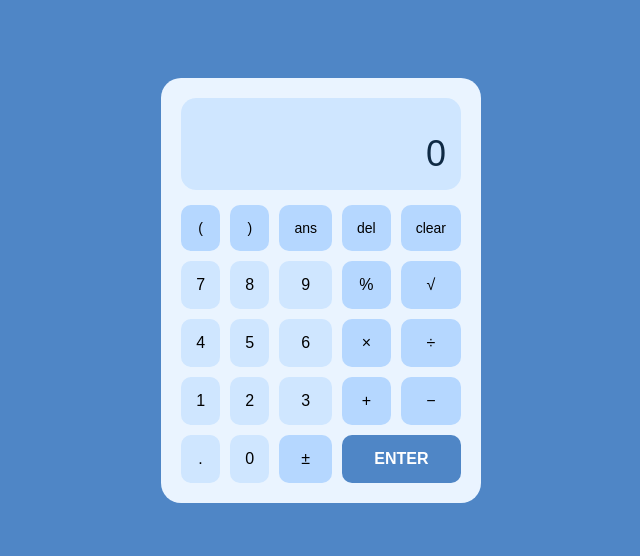
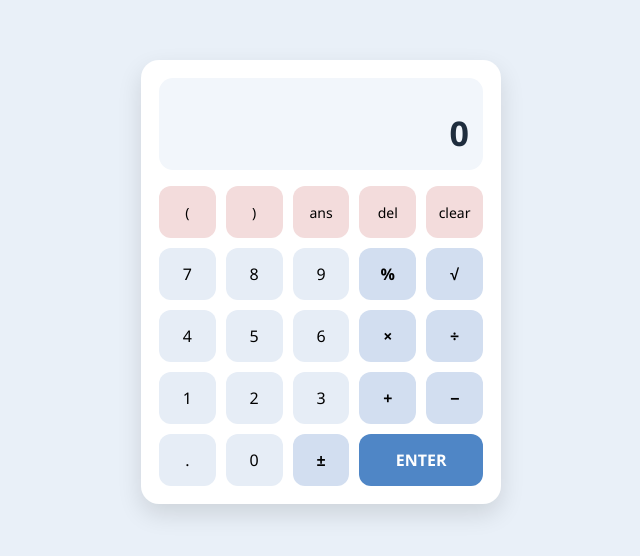
Before and after one commit to rohit-hazra/OIBSIP-Task1, a plain HTML site: page index.html in a window 1280 px wide. Shown: the part 118-674 px from the top of the page, without its empty margins (319-959 px from the left). Drawn offline with Linux system fonts and the light colour scheme.

Commit message:
Update style.css

```diff
--- a/style.css
+++ b/style.css
@@ -1,40 +1,45 @@
 * {
     box-sizing: border-box;
-       font-family: Arial, Helvetica, sans-serif;
+    font-family: "Segoe UI", Arial, sans-serif;
 }
 
 body {
-       background: #4f86c6;
+    margin: 0;
+    background: #e9f0f8;
     display: flex;
     justify-content: center;
     align-items: center;
-       height: 100vh;
+    min-height: 100vh;
 }
 
 .calculator {
-       background: #eaf4ff;
-       padding: 20px;
-       border-radius: 20px;
-       width: 320px;
+    background: #ffffff;
+    padding: 18px;
+    border-radius: 18px;
+    width: 100%;
+    max-width: 360px;
+    box-shadow: 0 10px 25px rgba(0, 0, 0, 0.12);
 }
 
 .display {
-       background: #cfe6ff;
-       border-radius: 15px;
-       padding: 15px;
-       margin-bottom: 15px;
+    background: #f2f6fb;
+    border-radius: 14px;
+    padding: 14px;
+    margin-bottom: 16px;
 }
 
 .expression {
     font-size: 16px;
-       color: #4a6fa5;
-       min-height: 20px;
+    color: #5f6f86;
+    min-height: 18px;
+    word-wrap: break-word;
 }
 
 .result {
-       font-size: 36px;
+    font-size: 34px;
     text-align: right;
-       color: #0f2a44;
+    color: #1f2d3d;
+    font-weight: 600;
 }
 
 .buttons {
@@ -44,30 +49,53 @@
 }
 
 button {
-       padding: 15px;
+    height: 52px;
     font-size: 16px;
     border: none;
-       border-radius: 10px;
-       background: #cfe6ff;
+    border-radius: 12px;
+    background: #e6edf6;
     cursor: pointer;
+    transition: background 0.2s ease, transform 0.1s ease;
+}
+
+button:hover {
+    background: #dbe6f3;
+}
+
+button:active {
+    transform: scale(0.95);
 }
 
 button.operator {
-       background: #b5d7ff;
+    background: #d2def0;
+    font-weight: 600;
 }
 
 button.action {
-       background: #b5d7ff;
+    background: #f3dcdc;
     font-size: 14px;
 }
 
 button.enter {
     grid-column: span 2;
     background: #4f86c6;
-       color: white;
-       font-weight: bold;
+    color: #ffffff;
+    font-weight: 600;
 }
 
-   button:hover {
-       opacity: 0.85;
+/* Responsive Adjustments */
+@media (max-width: 480px) {
+    .calculator {
+        max-width: 95%;
+        padding: 16px;
     }
+
+    button {
+        height: 48px;
+        font-size: 15px;
+    }
+
+    .result {
+        font-size: 30px;
+    }
+}
```
Lines whose indentation alone changed are shown as unchanged.
